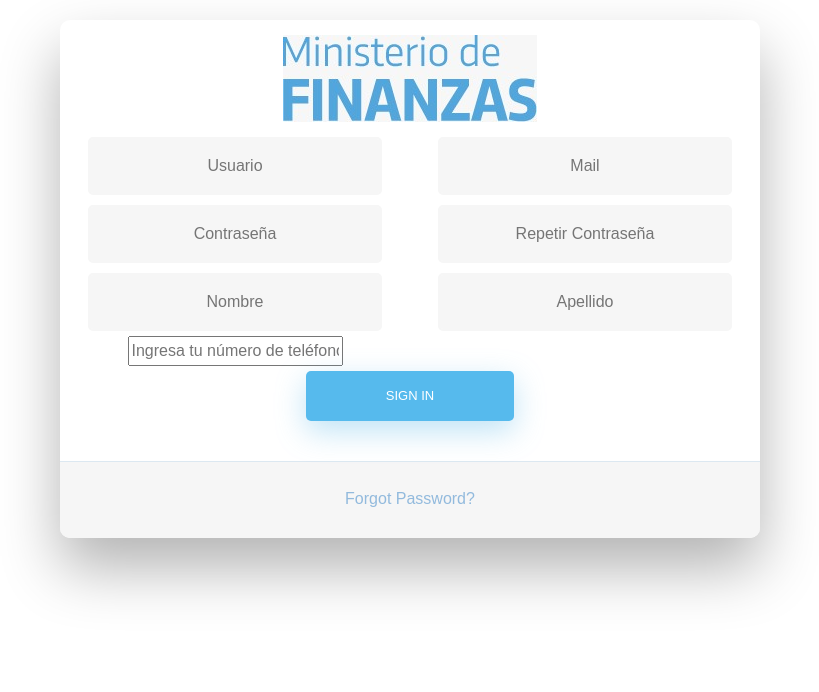
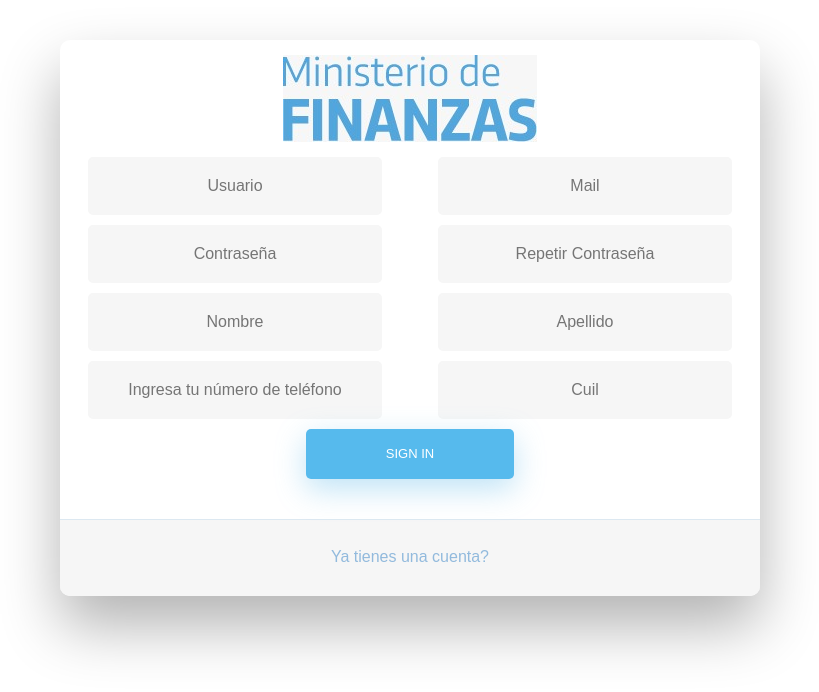
Before and after one commit to MateMar04/financiation, a React (Create React App) app in the folder financiation-react/: page / in a window 1280 px wide. Shown: the top 692 px of the page, without its empty margins (230-1049 px from the left). Built offline with nearby package versions, Linux system fonts and the light colour scheme.

Commit message:
Nuevos cambios

```diff
--- a/financiation-react/src/Components/signIn.js
+++ b/financiation-react/src/Components/signIn.js
@@ -19,12 +19,13 @@ function Signinform() {
                                     <input type='text' placeholder='Usuario' />
                                     <input type='text' placeholder='Contraseña' />
                                     <input type='text' placeholder='Nombre' />
-                                    <input type="tel" id="phone" name="phone" placeholder="Ingresa tu número de teléfono" pattern="^[0-9]{3}-?[0-9]{7}$" required></input>
+                                    <input type="tel" id="botones" name="phone" placeholder="Ingresa tu número de teléfono" pattern="^\d{4}\s\d{3}-\d{4}$"></input>
                                 </div>
                                 <div class='col-lg-6'>
                                     <input type='email' placeholder='Mail' id='botones' />
                                     <input type='password' placeholder='Repetir Contraseña' />
                                     <input type='text' placeholder='Apellido' />
+                                    <input type='tel' placeholder='Cuil' id='botones' pattern="^[0-9]{3}-?[0-9]{7}$" />
                                 </div>
                             </div>
                         </div>
@@ -35,7 +36,8 @@ function Signinform() {
 
 
                     <div id="formFooter">
-                        <a className="underlineHover" href="#">Forgot Password?</a>
+                        <a className="underlineHover" href="#">Ya tienes una cuenta?</a>
+                         {/* Agregar el link cuando este conectado.*/}
                     </div>
                 </div>
             </div>
--- a/financiation-react/src/assets/styles/signin.css
+++ b/financiation-react/src/assets/styles/signin.css
@@ -35,7 +35,7 @@ h2 {
   justify-content: center;
   width: 100%;
   min-height: 100%;
-  padding: 20px;
+  padding: 40px;
 }
 
 #formContent {
```
